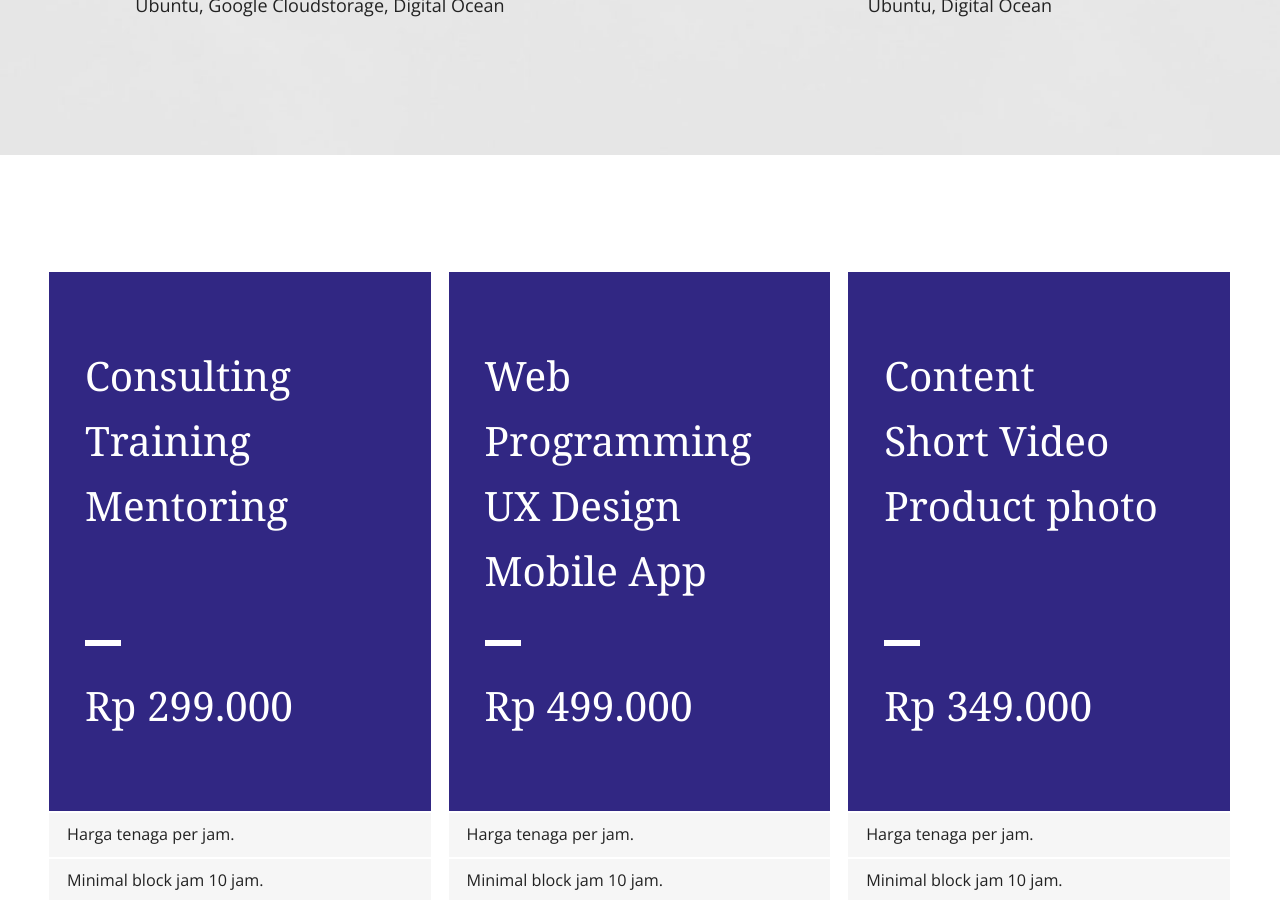
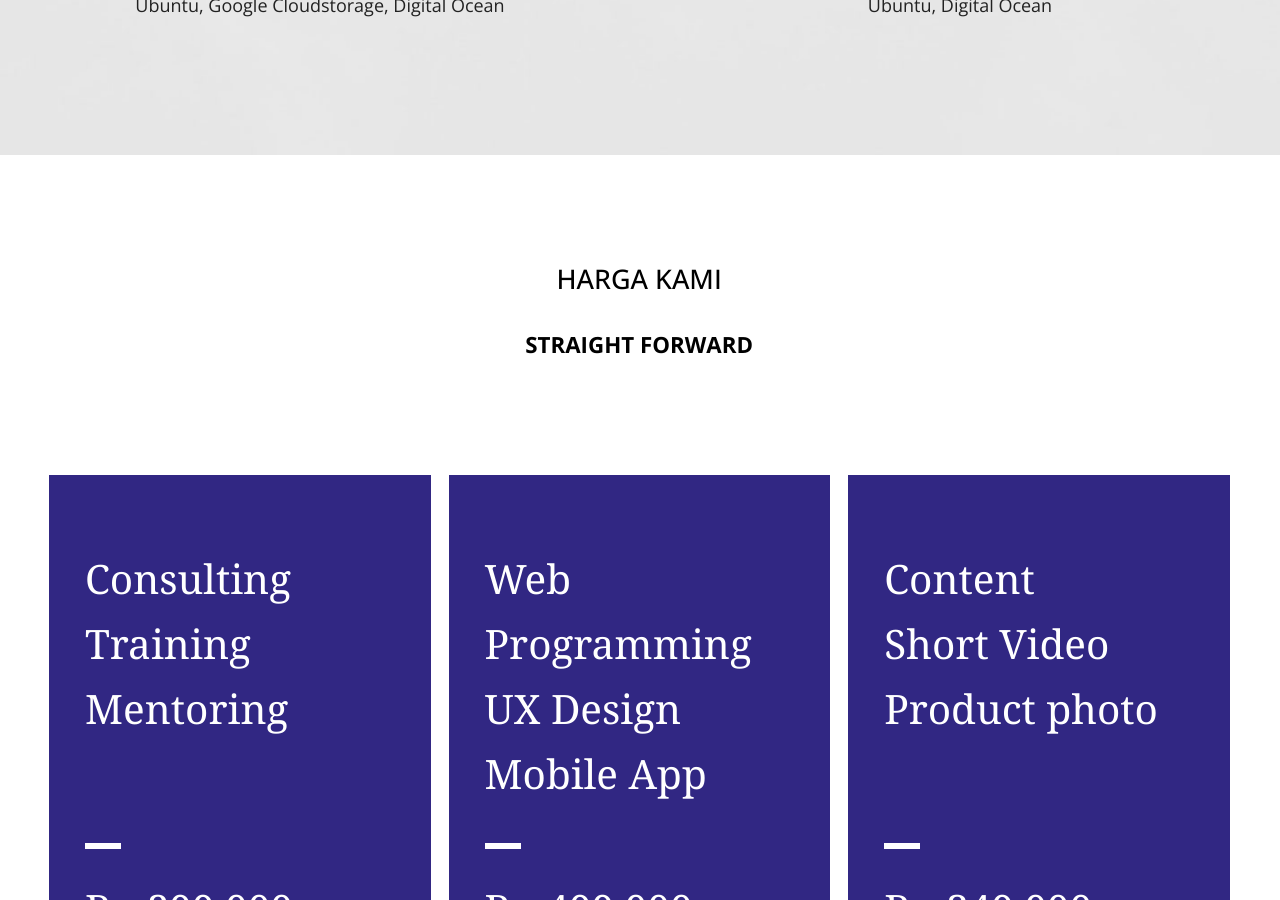
Before and after one commit to kemtol/rocktokom, a Jekyll site: the page built from index.md, in a window 1280 px wide and 900 px high, scrolled down 1917 px. Built offline with Jekyll 4.4.1, drawn with Linux system fonts in a browser that asks for light colours; nearby versions of some CDN libraries; a script that is not in the unit is left out; our own code applies the rules of GitHub Pages for plain Markdown files.

Commit message:
Update default.html

```diff
--- a/_layouts/default.html
+++ b/_layouts/default.html
@@ -238,6 +238,7 @@
     </div>
 
     <div id="landing--page">
+      <h2 class="h2-front-page">HARGA KAMI<span>STRAIGHT FORWARD</span></h2>
       <div>
         <div class="lp">
           <div>
```
